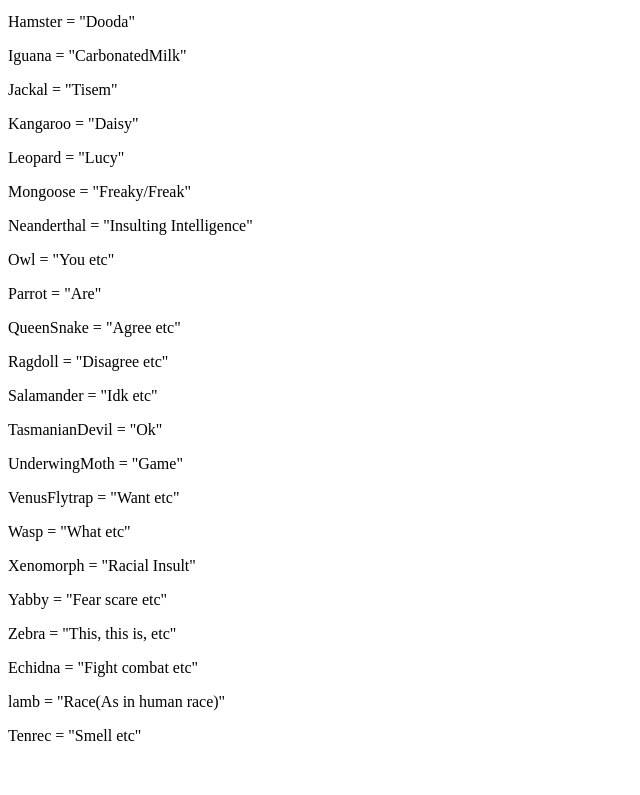
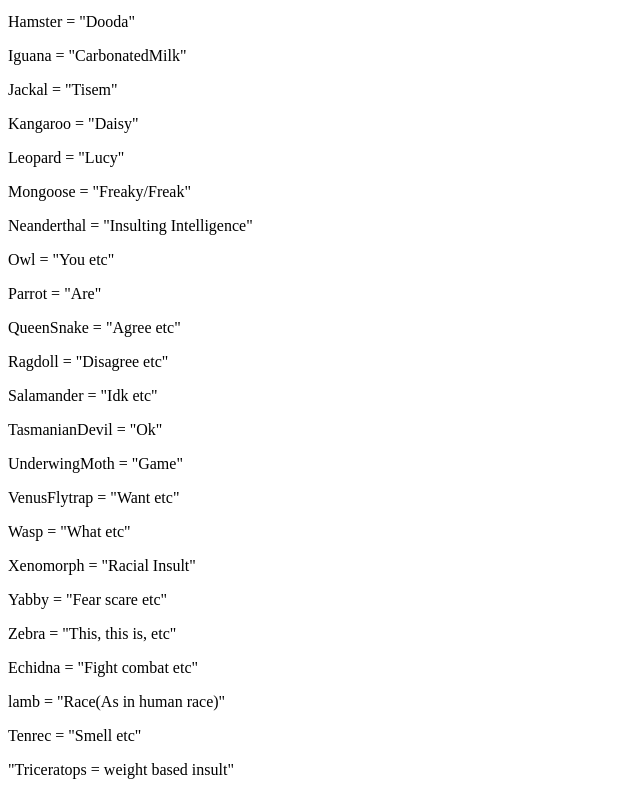
Before and after one commit to joito79/The-J-K-Dictionary, a plain HTML site: page Index.Html in a window 1280 px wide. Shown: the part 331-1126 px from the top of the page, without its empty margins (0-640 px from the left). Before the commit the page ends 1092 px from the top, so only its background shows below. Drawn offline with Linux system fonts and the light colour scheme.

Commit message:
Update Index.Html

```diff
--- a/Index.Html
+++ b/Index.Html
@@ -67,5 +67,10 @@
 
     <p>Tenrec = "Smell etc"</p>
 
+<p>"Triceratops = weight based insult"</p>
+
+
+
+
   </body>
 </html>
```
